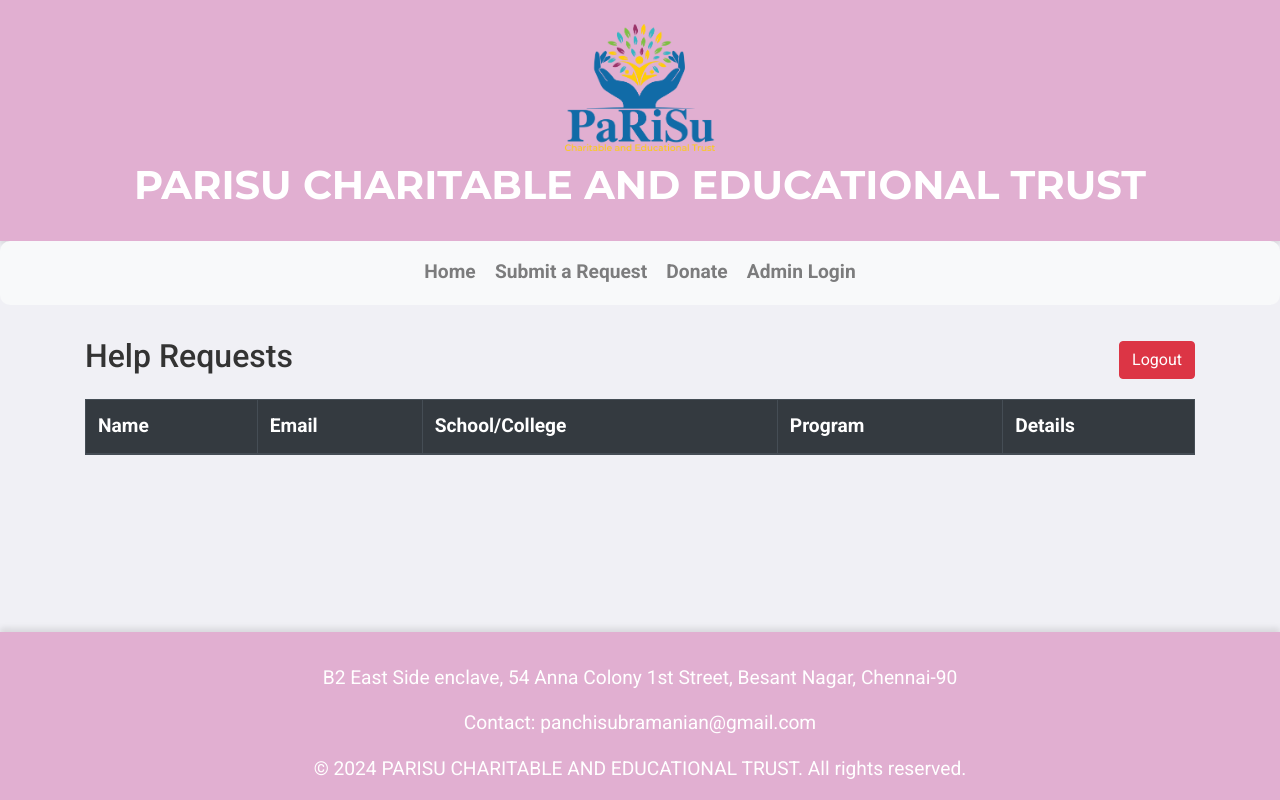
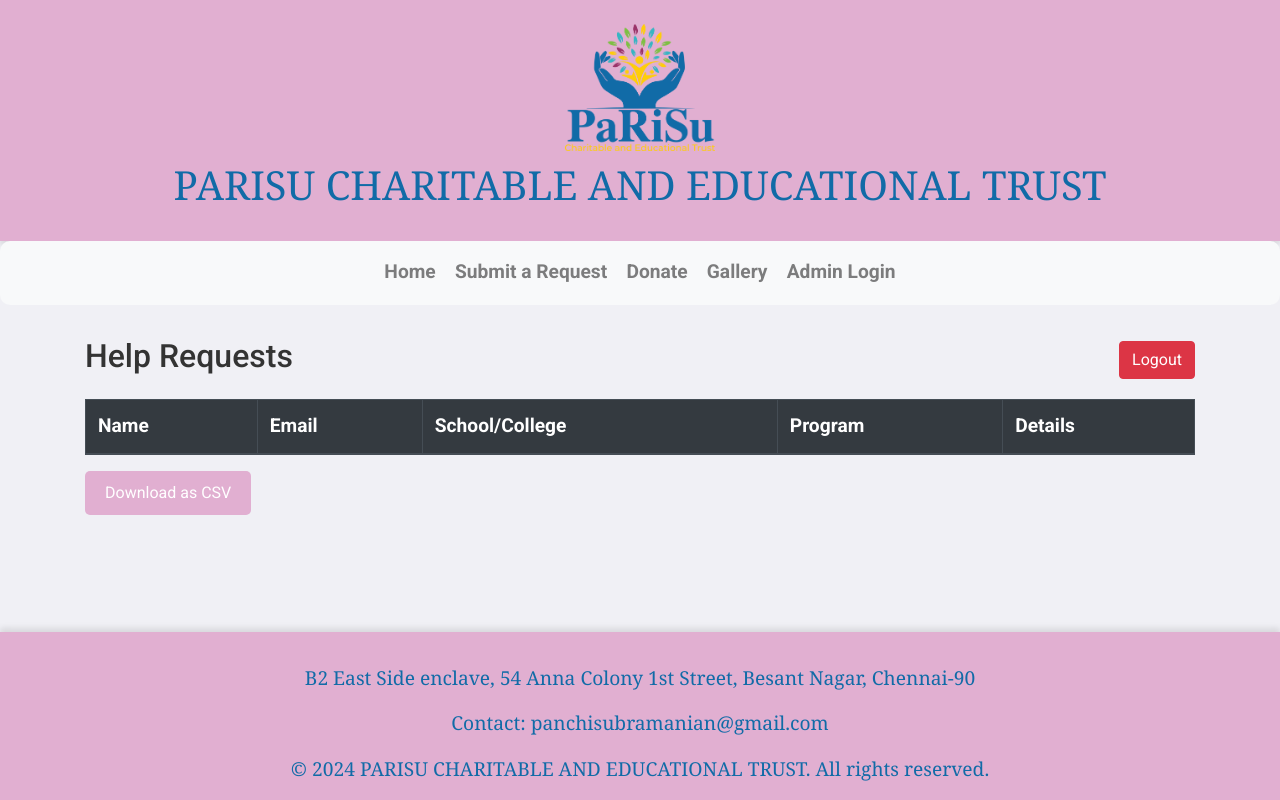
Before and after one commit to LILTIMOTHY64/Trust-Website, a Flask app: page /requests in a window 1280 px wide. Run offline with Flask 3, Linux system fonts and the light colour scheme; lists and menus that the app fills with data are empty; some libraries are stand-ins or nearby versions.

Commit message:
Gallery Added CSV download Added

```diff
--- a/app.py
+++ b/app.py
@@ -1,4 +1,4 @@
-from flask import Flask, render_template, request, redirect, url_for, jsonify, flash
+from flask import Flask, render_template, request, redirect, url_for, send_from_directory, flash
 from werkzeug.utils import secure_filename
 import os
 import csv
@@ -8,6 +8,9 @@
 
 UPLOAD_FOLDER = r"uploads/IDs"
 app.config['UPLOAD_FOLDER'] = UPLOAD_FOLDER
+
+CSV_FOLDER = r"uploads"
+app.config['CSV_FOLDER'] = CSV_FOLDER
 
 data_file = r"uploads/requests.csv"
 
@@ -102,16 +105,25 @@
     return render_template("admin_login.html")
 
 
-@app.route("/requests")
+@app.route("/requests", methods=['GET', 'POST'])
 def requests():
     requests = load_requests()
     return render_template("requests.html", requests=requests)
+
+@app.route('/admin/download-csv')
+def download_csv():
+    # Send the CSV file as a download
+    return send_from_directory(app.config['CSV_FOLDER'], 'requests.csv', as_attachment=True)
 
 
 @app.route("/donate")
 def donate():
     return render_template("donate.html")
 
+@app.route("/gallery")
+def gallery():
+    return render_template("gallery.html")
+
 
 if __name__ == "__main__":
     app.run(debug=True)
--- a/static/styles.css
+++ b/static/styles.css
@@ -29,9 +29,9 @@
 
 /* Header styling */
 header {
-    font-family: 'Montserrat', sans-serif; /* Use Montserrat for header text */
+    font-family: 'Georgia', sans-serif; /* Use Montserrat for header text */
     background-color: rgb(225, 175, 209); /* Use blue from the logo */
-    color: white;
+    color: #116BA7;;
     padding: 1.5rem;
     text-align: center;
     box-shadow: 0 4px 6px rgba(0, 0, 0, 0.1);
@@ -39,8 +39,9 @@
 
 /* Footer styling */
 footer {
+    font-family: 'Georgia', sans-serif;
     background-color: rgb(225, 175, 209); /* Use blue from the logo */
-    color: white;
+    color: #116BA7;;
     padding: 1rem;
     text-align: center;
     width: 100%; /* Ensure footer spans the entire width */
@@ -156,7 +157,7 @@
 
 /* Button styling */
 button {
-    background-color: #0056A4; /* Use blue from the logo */
+    background-color: #E1AFD1; /* Use blue from the logo */
     color: white;
     border: none;
     padding: 10px 20px;
@@ -168,18 +169,18 @@
 }
 
 button:hover {
-    background-color: #003f7a; /* Darker shade of blue for hover effect */
+    background-color: #7a007a; /* Darker shade of blue for hover effect */
 }
 
 /* Links styling */
 a {
-    color: #0056A4; /* Use blue from the logo */
+    color: #00a426; /* Use blue from the logo */
     text-decoration: none;
     transition: color 0.3s;
 }
 
 a:hover {
-    color: #003f7a; /* Darker shade of blue for hover effect */
+    color: #7a0062; /* Darker shade of blue for hover effect */
 }
 
 /* Alert styling */
--- a/templates/base.html
+++ b/templates/base.html
@@ -38,8 +38,12 @@
                             <a class="nav-link" href="{{ url_for('donate') }}">Donate</a>
                         </li>
                         <li class="nav-item">
+                            <a class="nav-link" href="{{ url_for('gallery') }}">Gallery</a>
+                        </li>
+                        <li class="nav-item">
                             <a class="nav-link" href="{{ url_for('admin_login') }}">Admin Login</a>
                         </li>
+
                     </ul>
                 </div>
             </div>
--- a/templates/requests.html
+++ b/templates/requests.html
@@ -30,5 +30,6 @@
             {% endfor %}
         </tbody>
     </table>
+    <button href="{{ url_for('download_csv') }}" >Download as CSV</button>
 </div>
 {% endblock %}
```
